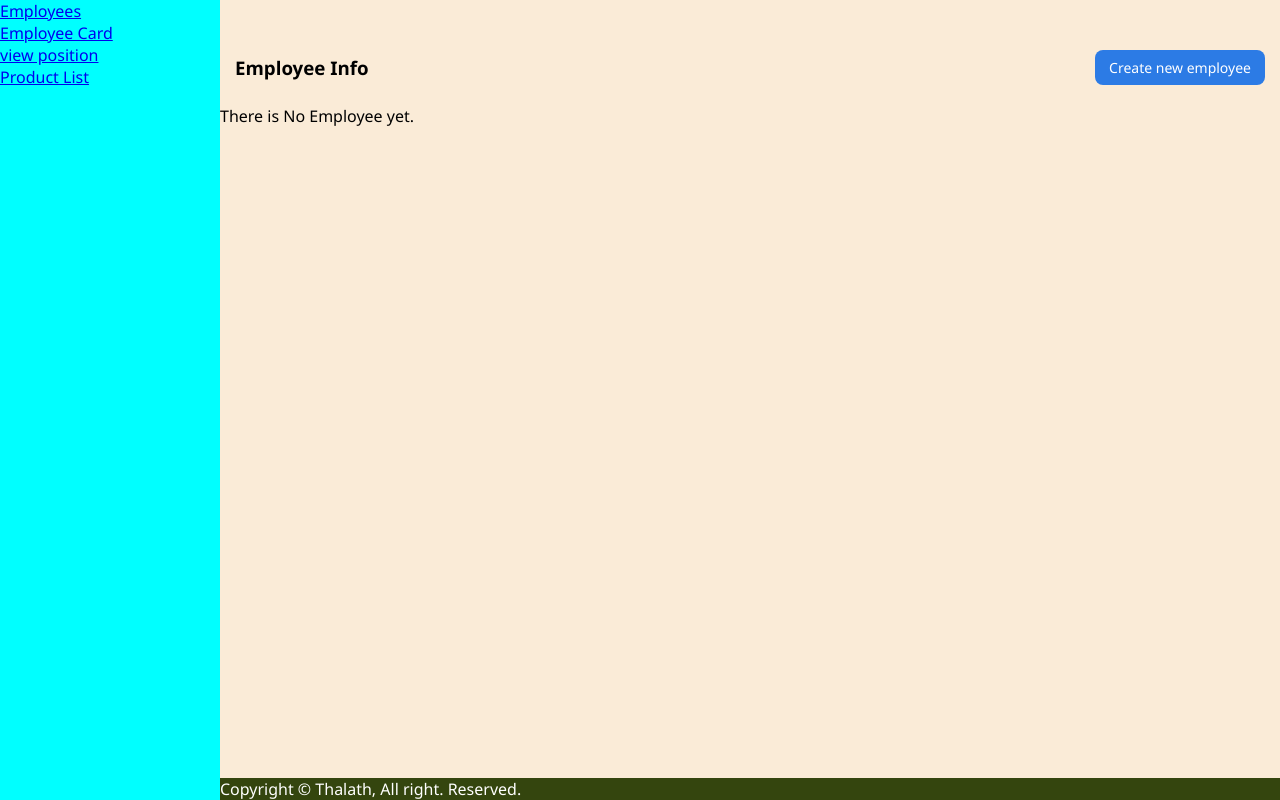
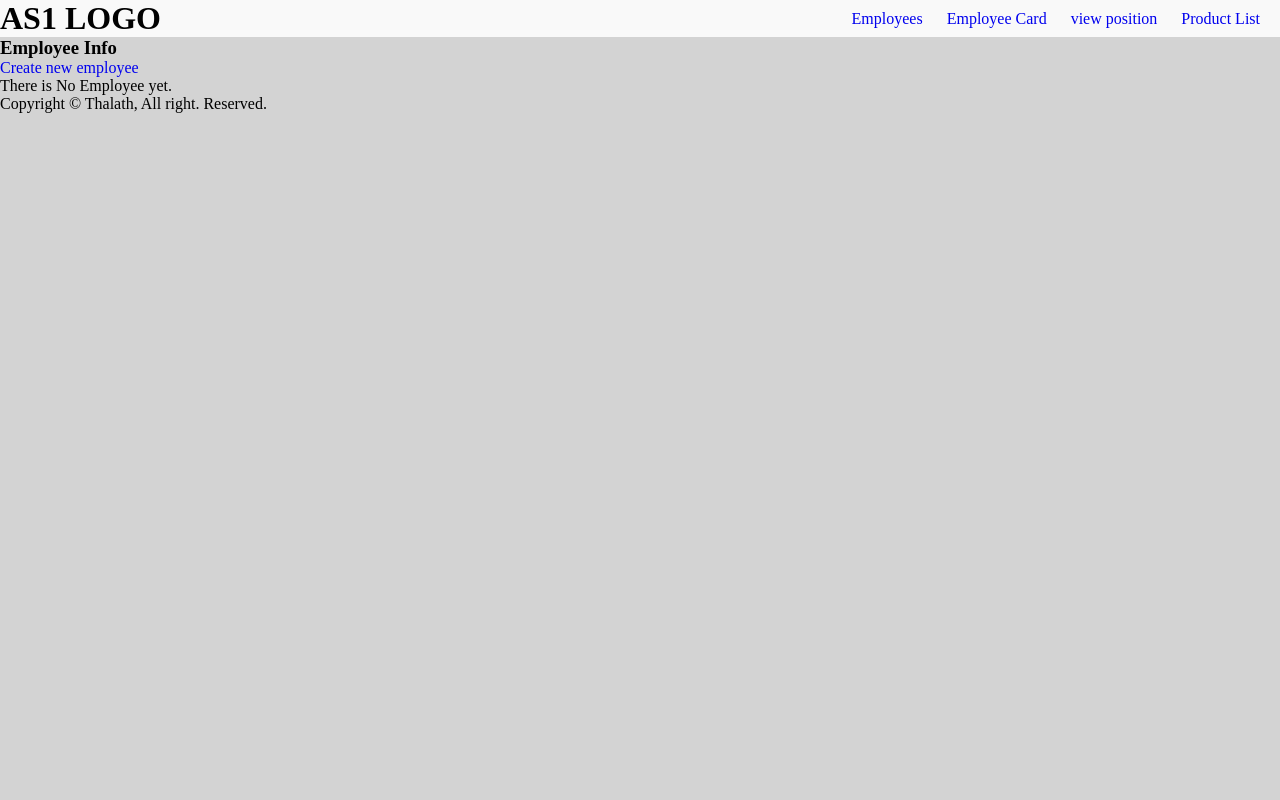
Before and after one commit to thalath/E-Commerce-for-MIS-course, a Flask app: page /employees/card in a window 1280 px wide. Run offline with Flask 3, Linux system fonts and the light colour scheme; data that the repository does not hold is empty.

Commit message:
styling css

```diff
--- a/app/static/CSS/style.css
+++ b/app/static/CSS/style.css
@@ -1,151 +1,87 @@
 * {
+    margin: 0;
     padding: 0;
-    margin: 0;
     box-sizing: border-box;
-    font-family: 'Segoe UI', Tahoma, Geneva, Verdana, sans-serif
+}
+
+body {
+    background-color: lightgray;
+}
+
+ul { list-style: none;}
+a { text-decoration: none; }
+
+
+
+/* Header content */
+.header {
+    background-color: #f9f9f9;
 }
 
 .container {
-    display: grid;
-    background-color: antiquewhite;
-    grid-template-columns: 220px 1fr;
-    grid-template-rows: 50px 1fr auto;
-    grid-template-areas:
-    "sidebar header"
-    "sidebar content"
-    "sidebar footer";
-    min-height: 100vh;
-    transition: all 0.3s ease;
+    max-width: 1400px;
+    margin: 0 auto;
 }
 
-.sidebar {
-    grid-area: sidebar;
-    background-color: aqua;
-    height: 100vh;
-    position: sticky;
-    top: 0;
-    transition: all 0.3s ease;
+.header-container {
+    display: flex;
+    align-items: center;
+    justify-content: space-between;
 }
 
-.navigation li{
-    list-style: none;
+.grid-container {
+    display: grid;
+    grid-template-columns: repeat(auto-fill, minmax(300px, 1fr));
+    gap: 10px;
+}
+
+.grid-item {
+    width: 190px;
+    height: 254px;
+    background: #3405a3;
+    border-radius: 15px;
+    box-shadow: 1px 5px 60px 0px #100a886b;
+
+}
+
+.grid-item .border-top {
+ width: 60%;
+ height: 3%;
+ background: #6b64f3;
+ margin: auto;
+ border-radius: 0px 0px 15px 15px;
+}
+
+.grid-item span {
+ font-weight: 600;
+ color: white;
+ text-align: center;
+ display: block;
+ padding-top: 10px;
+ font-size: 16px;
 }
 
 
-
-/* Employees Card */
-.btn-emp-card {
-    /* background-color: #1a5edb; */
-    margin: 0px 15px;
+.grid-item .job {
+ font-weight: 400;
+ color: white;
+ display: block;
+ text-align: center;
+ padding-top: 3px;
+ font-size: 12px;
 }
 
-.emp-grid {
-    display: grid;
-    grid-template-columns: repeat(auto-fill, minmax(290px, 1fr));
-    gap: 20px;
-    margin: 0 15px;
-}
-
-.card {
-    background: #ffffff;
-    border-radius: 16px;
-    box-shadow: 0 6px 15px rgba(0,0,0,0.08);
-    overflow: hidden;
-    transition: transform 0.2s ease, box-shadow 0.2s ease;
-}
-
-.card:hover {
-    transform: translateY(-5px);
-    box-shadow: 0 10px 25px rgba(0,0,0,0.15);
-}
-
-.emp-card {
-    text-align: center;
-    padding: 20px;
-}
-
-.emp-card img {
-    width: 100px;
-    height: 100px;
-    border-radius: 20px;
-    object-fit: cover;
-    margin-bottom: 10px;
-    border: 3px solid #eee;
-}
-
-.emp-card h3 {
-    margin: 10px 0 5px;
-    font-size: 18px;
-}
-
-.btn-emp-card {
-    display: flex;
-    justify-content: space-between;
-    align-items: center;
-    margin-bottom: 20px;
+.grid-container img {
+    width: 70px;
+    height: 80px;
+    background: #6b64f3;
+    border-radius: 15px;
+    margin: auto;
+    margin-top: 25px;
 }
 
 
-.emp-card h4 {
-    margin: 0;
-    color: #777;
-    font-weight: normal;
+.navigation ul li {
+    display: inline-block;
+    margin-right: 20px;
 }
-
-.emp-card p {
-    margin-top: 10px;
-    font-weight: bold;
-    color: #2c7be5;
-}
-
-.create-btn {
-    text-decoration: none;
-    padding: 8px 14px;
-    background: #2c7be5;
-    color: white;
-    border-radius: 8px;
-    font-size: 14px;
-}
-
-.create-btn:hover {
-    background: #1a5edb;
-}
-
-/* Footer */
-footer {
-    grid-area: footer;
-    color: white;
-    background-color: #34450e;
-}
-
-
-div table {
-    width: 100%;
-    border-collapse: collapse;
-    background-color: #fff;
-}
-
-th, td {
-    border: 1px solid #ccc;
-    padding: 8px;
-    text-align: center;
-}
-
-th {
-    background-color: #333;
-    color: #fff;
-}
-
-tr:nth-child(even) {
-    background-color: #f2f2f2;
-}
-
-table td,
-table, th{
-    vertical-align: middle;
-}
-
-
-tr img {
-    background-size: cover;
-}
--- a/app/templates/employees/card.html
+++ b/app/templates/employees/card.html
@@ -9,9 +9,10 @@
 </div>
 
 {% if emps%}
-<div class="emp-grid">
+<div class="grid-container">
     {% for emp in emps %}
-        <div class="card">
+        <div class="grid-item">
+            <div class="border-top"></div>
             <div class="emp-card">
                 <img {% if emp.photo %}
                        src="{{ url_for('employees.employee_photo', id=emp.id) }}"
@@ -19,13 +20,12 @@
                        src = "{{ url_for('static', filename='images/emp-icon.jpg')}}"
                      {% endif %}
                     alt={{ emp.name }} />
-                <h3>{{ emp.name }}</h3>
-                <h4> {{ emp.gender }}</h4>
+                <span>{{ emp.name }}</span>
+                <p class="job"> {{ emp.gender }}<p>
                 <p> {{ emp.salary}} </p>
             </div>
         </div>
     {% endfor %}
-</div>
 {% else %}
     <p>There is No Employee yet.</p>
 {% endif %}
--- a/app/templates/layouts/base.html
+++ b/app/templates/layouts/base.html
@@ -9,15 +9,11 @@
 </head>
 
 <body>
-    <div class="container">
+
     <!-- header -->
     <header class="header">
-
-        </header>
-
-
-        <!-- Aside -->
-        <aside class="sidebar" id="sidebar">
+        <div class="container header-container">
+            <h1>AS1 LOGO</h1>
             <nav class="navigation">
                 <ul>
                     <li><a href="{{ url_for('employees.index') }}">Employees</a></li>
@@ -26,9 +22,9 @@
                     <li><a href="{{ url_for('products.index')}}">Product List</a></li>
                 </ul>
             </nav>
-        </aside>
-
-        <main class="content">
+        </div>
+    </header>
+    <main>
         {% with messages = get_flashed_messages(with_categories=true) %}
             {% if messages %}
                 {% for category, message in messages %}
@@ -39,15 +35,15 @@
                 {% endfor %}
             {% endif %}
         {% endwith %}
+        <div class="container">
         {% block content %}{% endblock %}
+        </div>
     </main>
 
     <!-- Footer -->
     <footer>
         <p> Copyright &copy; Thalath, All right. Reserved.</p>
     </footer>
-    </div>
-
 </body>
 
 </html>
```
Lines whose indentation alone changed are shown as unchanged.
